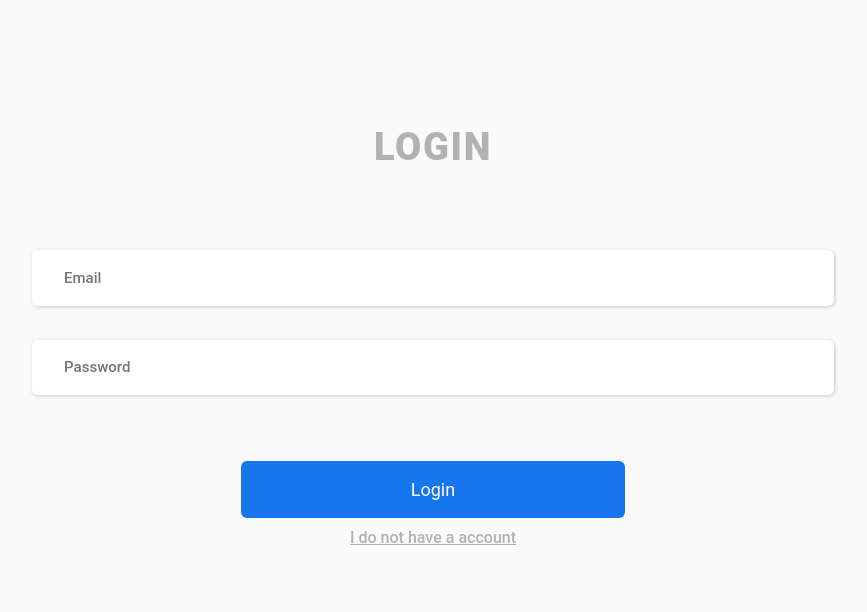
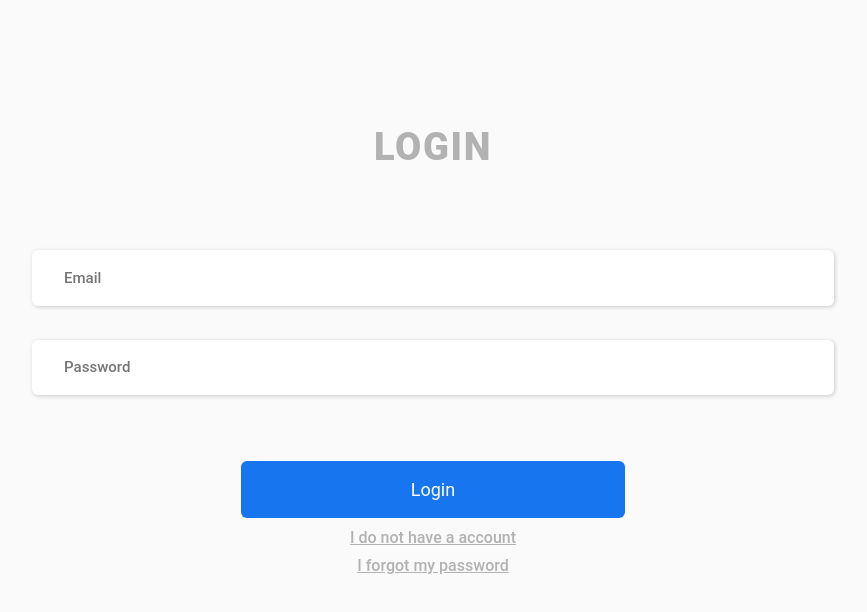
Before and after one commit to jsdevexpert/next-ecommerce, a Next.js app: page /user/login in a window 1280 px wide. Shown: the top 612 px of the page, without its empty margins (207-1074 px from the left). Built offline with nearby package versions, Linux system fonts and the light colour scheme.

Commit message:
🌟 feat: add reset password link in login page

```diff
--- a/pages/user/login.js
+++ b/pages/user/login.js
@@ -83,6 +83,9 @@ export default function Login() {
         <Link href="/user/signup">
           <a className="switchForm">I do not have a account</a>
         </Link>
+        <Link href="/user/resetpassword">
+          <a className="switchForm">I forgot my password</a>
+        </Link>
       </FormContainer>
 
       <style jsx>{`
--- a/pages/user/resetpassword.js
+++ b/pages/user/resetpassword.js
@@ -37,7 +37,7 @@ export default function Login() {
               value={email}
             />
 
-            <Button type="submit" title="Sent Email" />
+            <Button type="submit" title="Send Email" />
           </InputContainer>
         </form>
 
```
